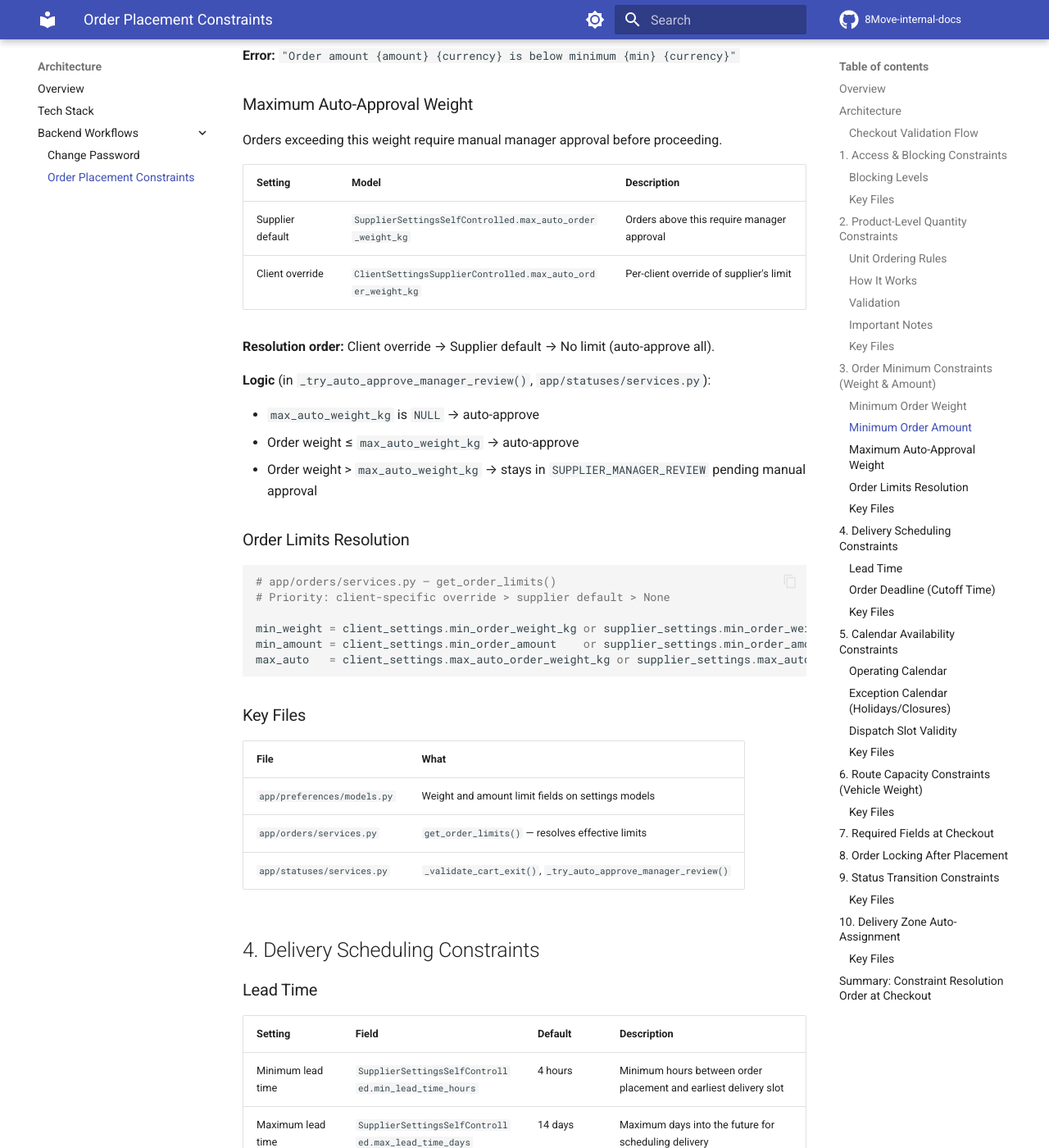
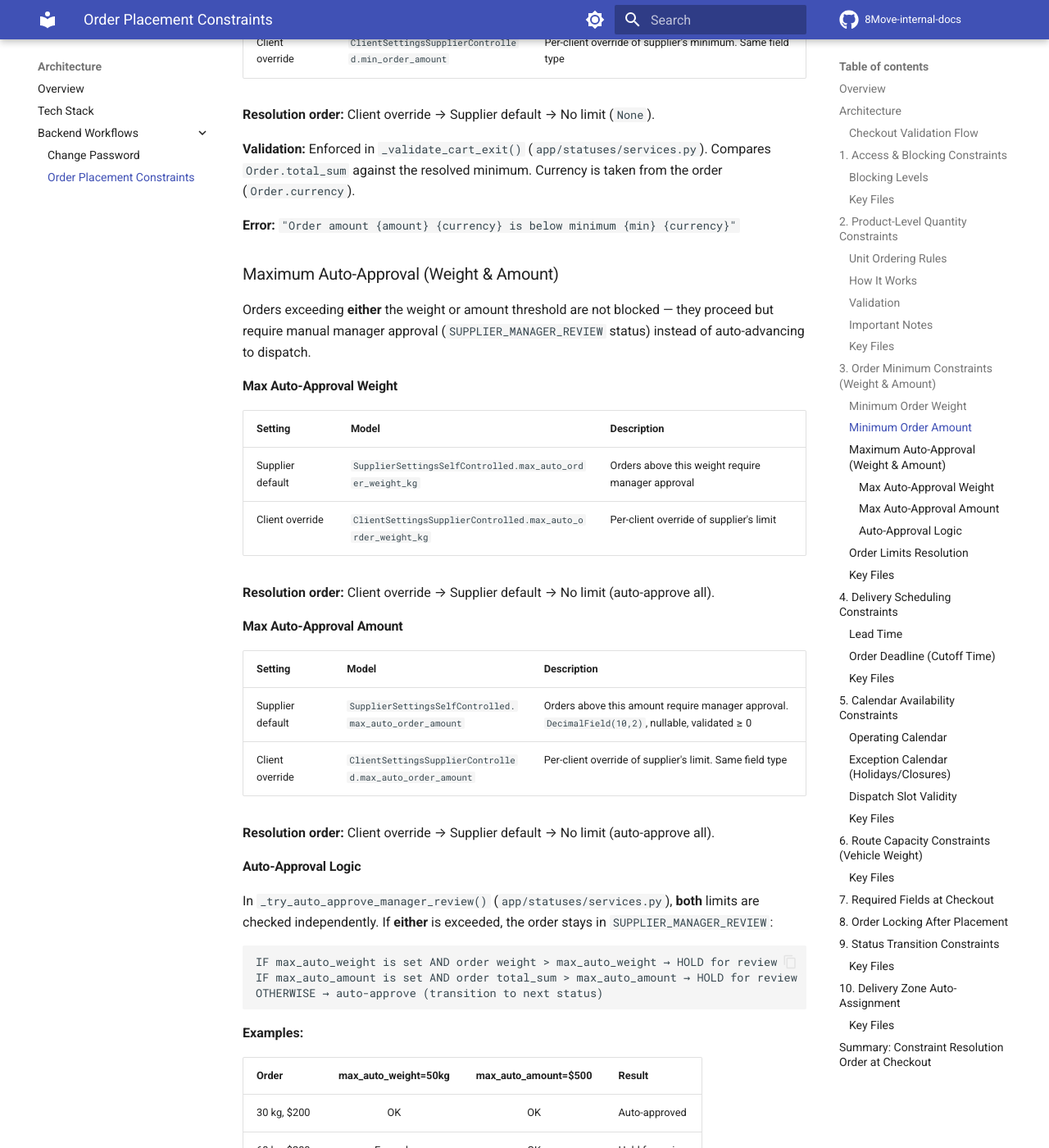
Before and after one commit to MaxShytov/8Move-internal-docs, an MkDocs documentation site: the page built from docs/architecture/django-backend/workflows/order-placement-constraints.md, in a window 1280 px wide and 1400 px high, scrolled down 5856 px. Shown: the whole window at 82% size. Built offline with MkDocs 1.6.1 and Material for MkDocs 9.7.7, drawn with Linux system fonts in a browser that asks for light colours; comment, search, counter and statistics services are not loaded; some of the changed text lies outside the part shown.

Commit message:
docs: add max_auto_order_amount, update product constraint examples
- Add max_auto_order_amount (supplier default + client override) for
  manager review on high-value orders, mirroring max_auto_order_weight_kg
- Replace Ice Bags example with Filter OC90 (k=1/12/180) with
  is_orderable/min_order_quantity configuration table
- Update mermaid diagram and summary to reflect both auto-approval checks

Co-Authored-By: Claude Opus 4.6 <noreply@anthropic.com>

````diff
--- a/docs/architecture/django-backend/workflows/order-placement-constraints.md
+++ b/docs/architecture/django-backend/workflows/order-placement-constraints.md
@@ -33,9 +33,9 @@ flowchart TD
     EA -->|OK| F{Route capacity check}
     F -->|Overloaded| X5[❌ Slot is full]
     F -->|OK| G[Status transition: Cart → Next]
-    G --> H{Auto-approval weight check}
-    H -->|Over limit| I[⏸ SUPPLIER_MANAGER_REVIEW]
-    H -->|Within limit or no limit| J[✅ Auto-approved]
+    G --> H{Auto-approval: weight or amount over limit?}
+    H -->|Weight or amount exceeds limit| I[⏸ SUPPLIER_MANAGER_REVIEW]
+    H -->|Both within limits or not set| J[✅ Auto-approved]
     G --> K[Lock order: user_can_add_products = false]
 ```
 
@@ -75,22 +75,28 @@ Two fields on the `Unit` model control what and how much can be ordered:
 
 ### How It Works
 
-**Example: Ice product**
+**Example: Filter OC90** (price per unit: $0.60)
+
+| Unit | conversion_rate | is_orderable | min_order_quantity |
+|------|----------------:|:------------:|-------------------:|
+| Piece (pcs) | k=1 | No | 1 (default, irrelevant) |
+| Box (12 pcs) | k=12 | **Yes** | **3** |
+| Pallet (15 boxes) | k=180 | No | 1 (default, irrelevant) |
 
 ```
-Product: Ice Bags
-├── PRIMARY:   1 bag (pcs)       → is_orderable=False              (cannot order individual bags)
-├── SECONDARY: 1 box = 12 bags   → is_orderable=True, min_order_quantity=3  (min 3 boxes)
-└── TERTIARY:  1 pallet = 40 boxes → is_orderable=True, min_order_quantity=1  (min 1 pallet)
+Product: Filter OC90
+├── PRIMARY:   piece (k=1)              → is_orderable=False   (cannot order individual pieces)
+├── SECONDARY: box = 12 pieces (k=12)   → is_orderable=True, min_order_quantity=3
+└── TERTIARY:  pallet = 15 boxes (k=180) → is_orderable=False  (cannot order by pallet)
 ```
 
 **Client experience:**
 
-1. When adding Ice to order, client only sees orderable units: "Box (12 bags)" and "Pallet (40 boxes)"
-2. If client selects "Box" and enters quantity 2 → validation error: "Minimum order: 3 boxes"
-3. If client selects "Box" and enters quantity 3 → OK
+1. When adding Filter OC90 to order, client only sees orderable units: "Box (12 pcs)"
+2. If client enters quantity 2 boxes → validation error: "Minimum order: 3 boxes"
+3. If client enters quantity 3 boxes → OK (= 36 pieces)
 
-**Another example: Surgical gloves**
+**Another example: Surgical gloves** (no restrictions)
 
 ```
 Product: Surgical Gloves
@@ -167,22 +173,46 @@ Orders below the configured minimum amount cannot be placed.
 
 **Error:** `"Order amount {amount} {currency} is below minimum {min} {currency}"`
 
-### Maximum Auto-Approval Weight
+### Maximum Auto-Approval (Weight & Amount)
 
-Orders exceeding this weight require manual manager approval before proceeding.
+Orders exceeding **either** the weight or amount threshold are not blocked — they proceed but require manual manager approval (`SUPPLIER_MANAGER_REVIEW` status) instead of auto-advancing to dispatch.
+
+#### Max Auto-Approval Weight
 
 | Setting | Model | Description |
 |---------|-------|-------------|
-| Supplier default | `SupplierSettingsSelfControlled.max_auto_order_weight_kg` | Orders above this require manager approval |
+| Supplier default | `SupplierSettingsSelfControlled.max_auto_order_weight_kg` | Orders above this weight require manager approval |
 | Client override | `ClientSettingsSupplierControlled.max_auto_order_weight_kg` | Per-client override of supplier's limit |
 
 **Resolution order:** Client override → Supplier default → No limit (auto-approve all).
 
-**Logic** (in `_try_auto_approve_manager_review()`, `app/statuses/services.py`):
+#### Max Auto-Approval Amount
 
-- `max_auto_weight_kg` is `NULL` → auto-approve
-- Order weight ≤ `max_auto_weight_kg` → auto-approve
-- Order weight > `max_auto_weight_kg` → stays in `SUPPLIER_MANAGER_REVIEW` pending manual approval
+| Setting | Model | Description |
+|---------|-------|-------------|
+| Supplier default | `SupplierSettingsSelfControlled.max_auto_order_amount` | Orders above this amount require manager approval. `DecimalField(10,2)`, nullable, validated ≥ 0 |
+| Client override | `ClientSettingsSupplierControlled.max_auto_order_amount` | Per-client override of supplier's limit. Same field type |
+
+**Resolution order:** Client override → Supplier default → No limit (auto-approve all).
+
+#### Auto-Approval Logic
+
+In `_try_auto_approve_manager_review()` (`app/statuses/services.py`), **both** limits are checked independently. If **either** is exceeded, the order stays in `SUPPLIER_MANAGER_REVIEW`:
+
+```
+IF max_auto_weight is set AND order weight > max_auto_weight → HOLD for review
+IF max_auto_amount is set AND order total_sum > max_auto_amount → HOLD for review
+OTHERWISE → auto-approve (transition to next status)
+```
+
+**Examples:**
+
+| Order | max_auto_weight=50kg | max_auto_amount=$500 | Result |
+|-------|:--------------------:|:--------------------:|--------|
+| 30 kg, $200 | OK | OK | Auto-approved |
+| 60 kg, $200 | Exceeds | OK | Held for review |
+| 30 kg, $800 | OK | Exceeds | Held for review |
+| 60 kg, $800 | Exceeds | Exceeds | Held for review |
 
 ### Order Limits Resolution
 
@@ -190,9 +220,10 @@ Orders exceeding this weight require manual manager approval before proceeding.
 # app/orders/services.py — get_order_limits()
 # Priority: client-specific override > supplier default > None
 
-min_weight = client_settings.min_order_weight_kg or supplier_settings.min_order_weight_kg
-min_amount = client_settings.min_order_amount    or supplier_settings.min_order_amount
-max_auto   = client_settings.max_auto_order_weight_kg or supplier_settings.max_auto_order_weight_kg
+min_weight     = client_settings.min_order_weight_kg      or supplier_settings.min_order_weight_kg
+min_amount     = client_settings.min_order_amount         or supplier_settings.min_order_amount
+max_auto_weight = client_settings.max_auto_order_weight_kg or supplier_settings.max_auto_order_weight_kg
+max_auto_amount = client_settings.max_auto_order_amount    or supplier_settings.max_auto_order_amount
 ```
 
 ### Key Files
@@ -336,7 +367,7 @@ Order status transitions are governed by `StatusFulfillmentTransition` records:
 | Status | Meaning |
 |--------|---------|
 | `CART` | Initial cart — products can be added/modified |
-| `SUPPLIER_MANAGER_REVIEW` | Requires manual approval if weight exceeds auto-approval limit |
+| `SUPPLIER_MANAGER_REVIEW` | Requires manual approval if weight or amount exceeds auto-approval limit |
 | `Cancelled` | Terminal status |
 | `Delivered` / `Invoiced` / `Paid` | Lock orders from modification |
 
@@ -374,5 +405,7 @@ Order status transitions are governed by `StatusFulfillmentTransition` records:
  7. Route capacity       — vehicle total_capacity vs. current slot load + order weight
  8. Status transition    — Cart → next status (per fulfillment scheme)
  9. Auto-approval        — weight vs. max_auto_order_weight_kg
+                           AND amount vs. max_auto_order_amount
+                           (either exceeding → SUPPLIER_MANAGER_REVIEW)
 10. Lock order           — user_can_add_products = false
 ```
````
